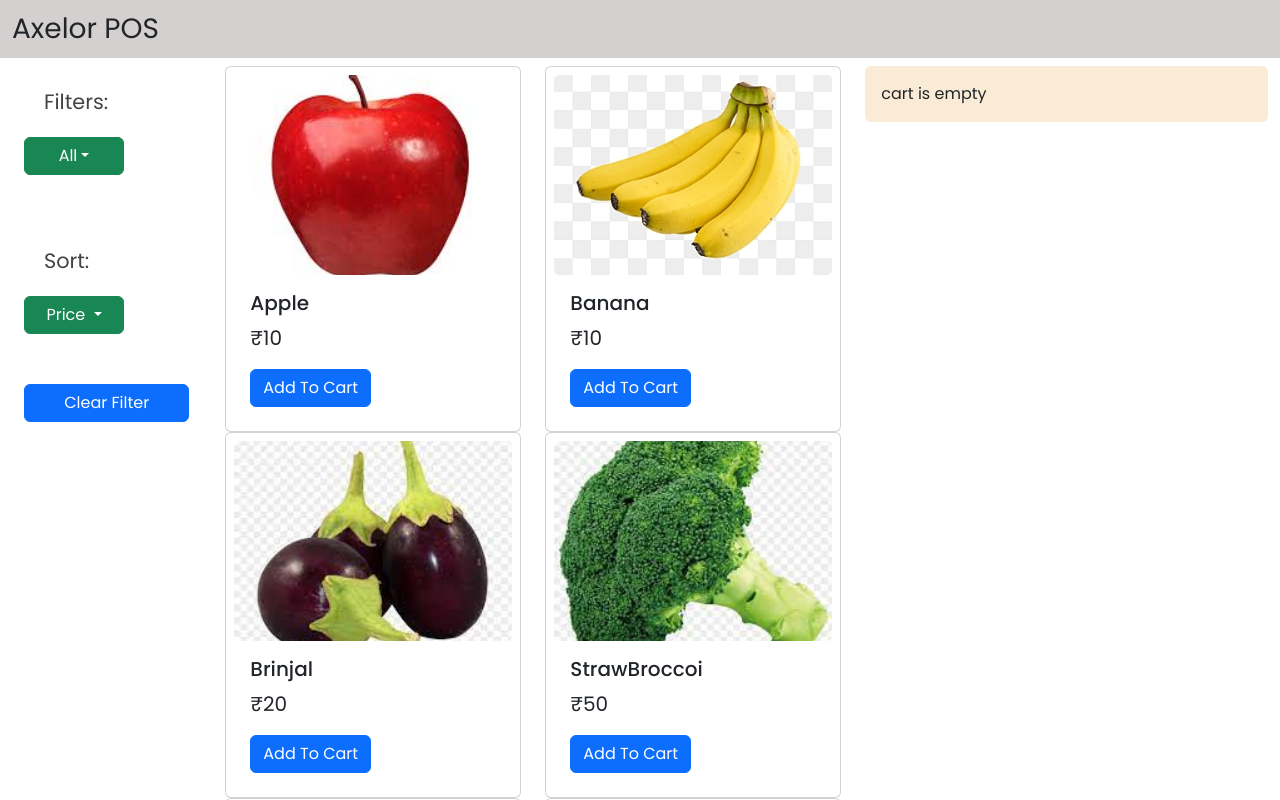
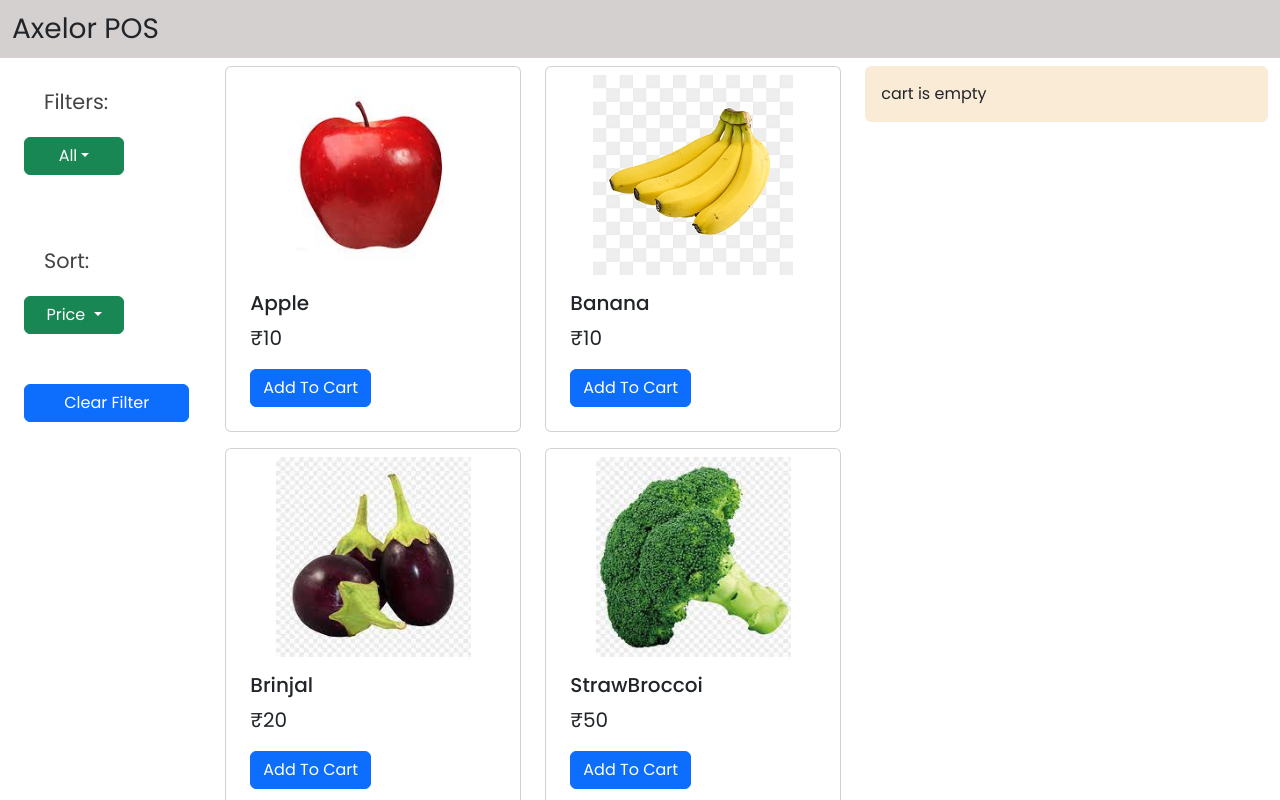
Before and after one commit to kk-axelor/reactAssignment, a React (Create React App) app: page / in a window 1280 px wide. Shown: the top 800 px of the page. Built offline with nearby package versions, Linux system fonts and the light colour scheme.

Commit message:
make image contain

```diff
--- a/src/component/CardItem.jsx
+++ b/src/component/CardItem.jsx
@@ -16,9 +16,9 @@ const CardItem = ({ img, title, price, id, setToastList }) => {
   return (
     <>
       <Col xl="6" xxl="3" lg md="6" sm="12">
-        <Card className="p-2">
+        <Card className="p-2 mb-3">
           <CardImg
-            style={{ height: "200px", objectFit: "cover" }}
+            style={{ height: "200px", objectFit: "contain" }}
             src={require(`../img/${img}`)}
             alt={title}
           />
```
